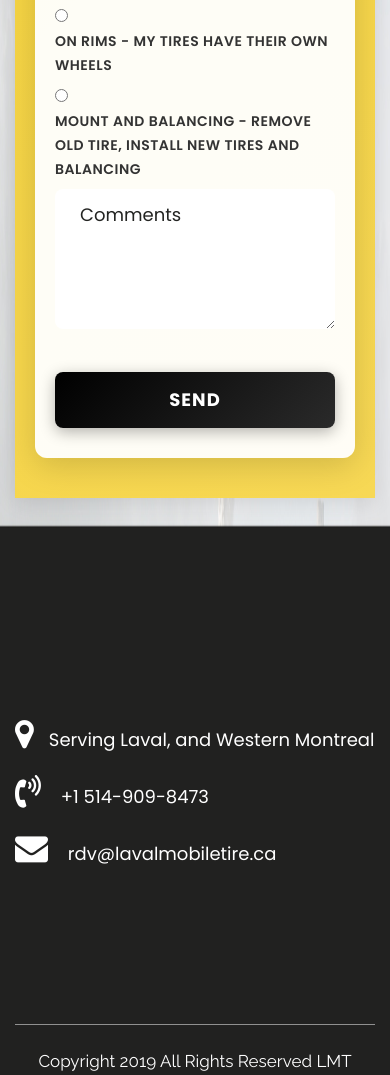
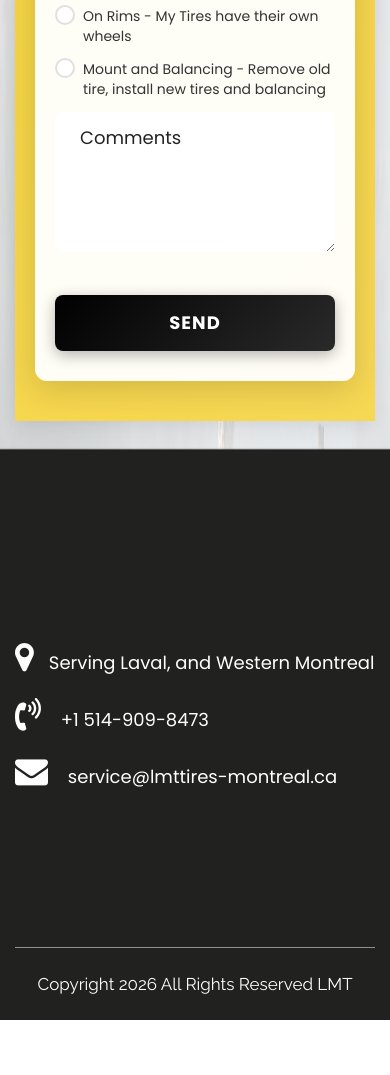
Before and after one commit to kinutech-asharif/lmttires-montreal, a plain HTML site: page index.html in a window 390 px wide. Shown: the part 5044-6119 px from the top of the page. After the commit the page ends 6064 px from the top, so only its background shows below. Drawn offline with nearby package versions, Linux system fonts and the light colour scheme; some packages are replaced by stand-ins of ours; a script that the page names is missing.

Commit message:
Fix radio button alignment, update email and copyright
- Add CSS styling for proper radio button + label alignment
- Update email from rdv@lavalmobiletire.ca to service@lmttires-montreal.ca
- Update copyright from 2019 to 2026
- Update link to lmttires-montreal.ca

```diff
--- a/css/form-style.css
+++ b/css/form-style.css
@@ -430,3 +430,79 @@
         display: none;
     }
 }
+
+/* ============================================
+   RADIO BUTTON STYLING
+   ============================================ */
+
+/* Radio button container */
+.main_form input[type="radio"] {
+    -webkit-appearance: none;
+    -moz-appearance: none;
+    appearance: none;
+    width: 20px;
+    height: 20px;
+    border: 2px solid #e0e0e0;
+    border-radius: 50%;
+    background: #fff;
+    cursor: pointer;
+    vertical-align: middle;
+    position: relative;
+    margin-right: 8px;
+    flex-shrink: 0;
+    transition: all 0.3s ease;
+}
+
+.main_form input[type="radio"]:checked {
+    border-color: #f3cf2d;
+    background: #f3cf2d;
+}
+
+.main_form input[type="radio"]:checked::after {
+    content: '';
+    position: absolute;
+    top: 50%;
+    left: 50%;
+    transform: translate(-50%, -50%);
+    width: 8px;
+    height: 8px;
+    border-radius: 50%;
+    background: #fff;
+}
+
+.main_form input[type="radio"]:focus {
+    outline: none;
+    box-shadow: 0 0 0 3px rgba(243, 207, 45, 0.3);
+}
+
+/* Radio button label alignment */
+.main_form p:has(input[type="radio"]) {
+    display: flex;
+    align-items: flex-start;
+    margin-bottom: 12px;
+    line-height: 1.4;
+}
+
+.main_form input[type="radio"] + label {
+    display: inline;
+    margin-bottom: 0;
+    font-weight: 400;
+    text-transform: none;
+    letter-spacing: normal;
+    cursor: pointer;
+    line-height: 1.4;
+    padding-top: 2px;
+}
+
+/* Fallback for browsers without :has() support */
+@supports not (selector(:has(*))) {
+    .main_form p {
+        display: flex;
+        align-items: flex-start;
+        flex-wrap: wrap;
+    }
+
+    .main_form p input[type="radio"] {
+        margin-top: 4px;
+    }
+}
--- a/index.html
+++ b/index.html
@@ -355,7 +355,7 @@
 
 
 
-					<form id="request" class="main_form" action="mailto:RDV@lavalmobiletire.ca" enctype="text/plain" method="post">
+					<form id="request" class="main_form" action="mailto:service@lmttires-montreal.ca" enctype="text/plain" method="post">
                   <div class="row">
                                  <div class="col-md-12 ">
                                     <input class="contactus" placeholder="Name" type="type" name=" Name">
@@ -457,7 +457,7 @@
                         <li><i class="fa fa-map-marker" aria-hidden="true"></i>Serving Laval, and Western Montreal
                         </li>
                         <li><i class="fa fa-volume-control-phone" aria-hidden="true"></i> +1 514-909-8473</li>
-                        <li> <i class="fa fa-envelope" aria-hidden="true"></i><a href="mailto:RDV@lavalmobiletire.ca"> rdv@lavalmobiletire.ca</a></li>
+                        <li> <i class="fa fa-envelope" aria-hidden="true"></i><a href="mailto:service@lmttires-montreal.ca"> service@lmttires-montreal.ca</a></li>
                      </ul>
                   </div>
 
@@ -467,7 +467,7 @@
                <div class="container">
                   <div class="row">
                      <div class="col-md-10 offset-md-1">
-                        <p>Copyright 2019 All Rights Reserved <a href="https://lavalmobiletire.com"> LMT</a></p>
+                        <p>Copyright 2026 All Rights Reserved <a href="https://lmttires-montreal.ca"> LMT</a></p>
                      </div>
                   </div>
                </div>
```
Also changed, not shown: indexFR.html (+3 -3 lines).
